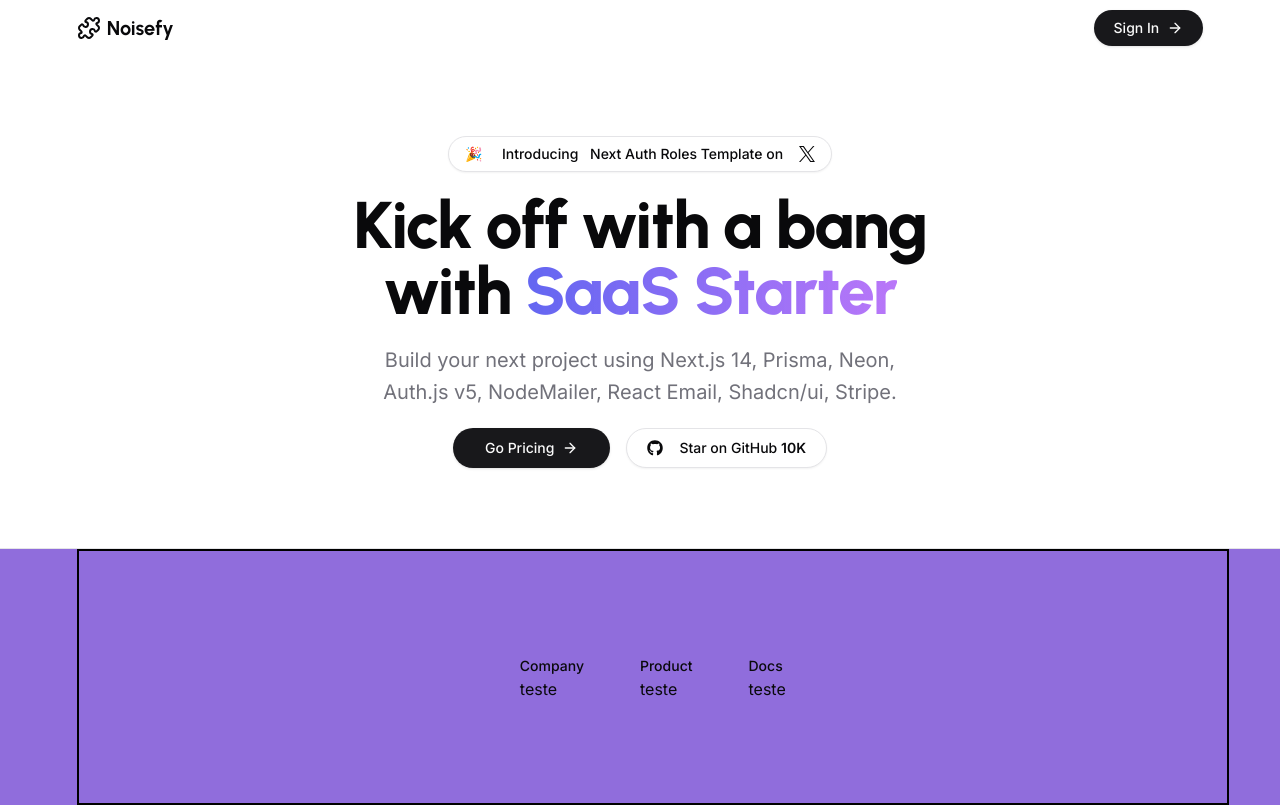
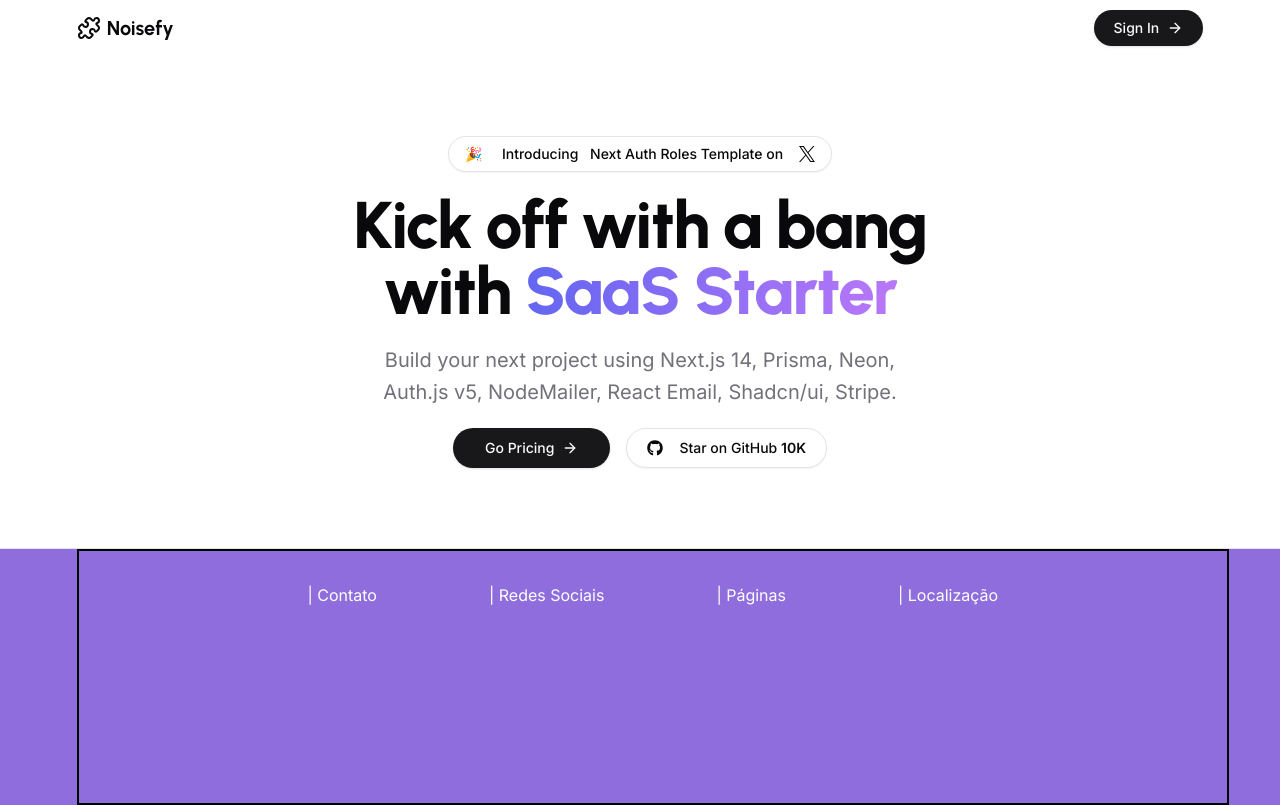
Before and after one commit to pedroestevaodev/noisefy, a Next.js app: page / in a window 1280 px wide. Built offline with nearby package versions, Linux system fonts and the light colour scheme; no server answers; what @savvywombat/tailwindcss-grid-areas would draw is missing.

Commit message:
Construindo as colunas do rodapé

```diff
--- a/components/landing/Footer/index.tsx
+++ b/components/landing/Footer/index.tsx
@@ -9,19 +9,16 @@
     return (
         <footer className={cn("border-t", className, "bg-noisefy-400") }>
             <div className="container grid max-w-6xl grid-cols-2 gap-6 md:grid-cols-3">
-                <div className="w-96 h-64 flex border-2 justify-center items-center border-black content-center space-x-14">
-                {footerLinks.map((section) => (
-                    <div key={section.title}>
+            <div className="w-96 h-64 flex border-2 justify-center items-baseline  border-black content-center">
+                <ul className="">
+                    <div className=" text-white flex justify-normal my-8 font-">
+                    <li className="mx-14">| Contato</li>
+                    <li className="mx-14">| Redes Sociais</li>
+                    <li className="mx-14">| Páginas</li>
+                    <li className="mx-14">| Localização</li>
+                    </div>
 
-                        <span className="text-sm font-medium text-foreground justify-center content-center  ">
-                            {section.title}
-                        </span>
-                        <div>
-                            teste
-                        </div>
-
-                    </div>
-                ))}
+                </ul>
                 </div>
             </div>
 
--- a/tailwind.config.ts
+++ b/tailwind.config.ts
@@ -1,6 +1,7 @@
 import type { Config } from "tailwindcss";
 import plugin from "tailwindcss/plugin";
 import { fontFamily } from "tailwindcss/defaultTheme";
+import { Montserrat } from "next/font/google";
 
 const config: Config = {
 	darkMode: ["class"],
@@ -88,7 +89,8 @@
     			sans: ["var(--font-sans)", ...fontFamily.sans],
     			urban: ["var(--font-urban)", ...fontFamily.sans],
     			heading: ["var(--font-heading)", ...fontFamily.sans],
-    			geist: ["var(--font-geist)", ...fontFamily.sans]
+    			geist: ["var(--font-geist)", ...fontFamily.sans],
+				montserrat: ['Montserrat', 'sans-serif']
     		},
     		keyframes: {
     			'accordion-down': {
```
